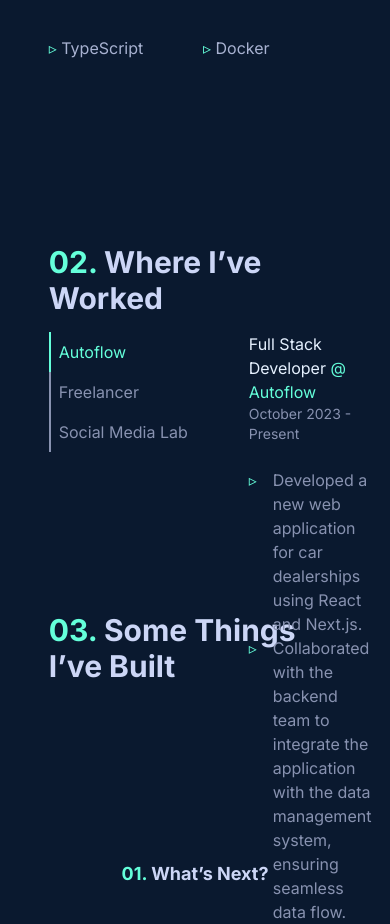
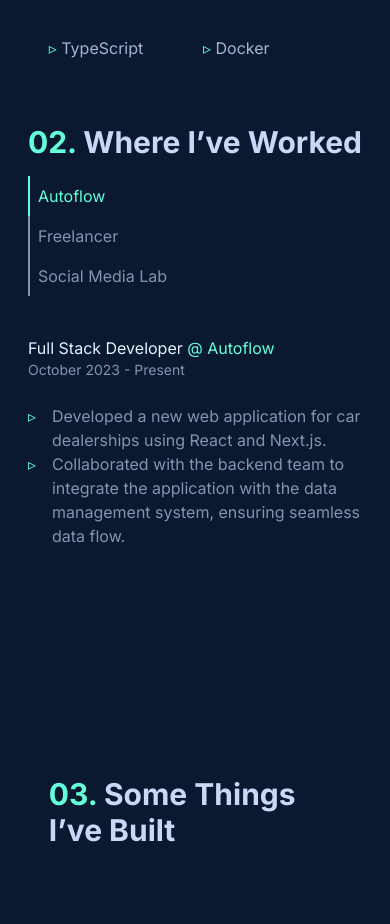
Before and after one commit to Jonavoe/portfolio, a React (Vite) app: page / in a window 390 px wide. Shown: the part 1920-2844 px from the top of the page. Built offline with nearby package versions, Linux system fonts and the light colour scheme; a web font is replaced by a local one.

Commit message:
Update Experience.tsx

```diff
--- a/src/components/Experience.tsx
+++ b/src/components/Experience.tsx
@@ -8,13 +8,13 @@ export default function Experience() {
     }
 
     return (
-        <div id='experience' className='flex justify-center my-40'>
-            <div className='w-3/4 md:w-3/6'>
-                <div className='flex w-3/4 flex-col gap-4 '>
+        <div id='experience' className='flex justify-center my-10 md:my-40'>
+            <div className=' md:w-3/6'>
+                <div className='flex md:w-3/4 flex-col gap-4 '>
 
                     <h2 className='text-3xl font-bold text-[--lightest-slate]'><span className='text-[--green]'>02.</span> Where I’ve Worked</h2>
 
-                    <div className='flex gap-10'>
+                    <div className='flex flex-col md:flex-row mb-80 md:mb-0 gap-10'>
                         <div className='flex flex-col'>
                             <div className={`p-2 borderLeft ${select === "autoflow" ? "text-[--green] borderLeftSelect" : "text-[--slate] borderLeft w-[10rem]"}`} onClick={() => handleClick("autoflow")}>Autoflow</div>
                             <div className={`p-2  ${select === "freelancer" ? "text-[--green] borderLeftSelect" : "text-[--slate] borderLeft w-[10rem]"}`} onClick={() => handleClick("freelancer")}>Freelancer</div>
@@ -28,7 +28,7 @@ export default function Experience() {
                                 </h3>
                                 <p className='text-sm text-[--slate]'>October 2023 - Present</p>
                                 <div className='mt-6'>
-                                    <div className='flex gap-4'>
+                                    <div className='flex gap-4 '>
                                         <span className='text-[--green]'>▹</span>
                                         <p className='text-[--slate]'>
                                             Developed a new web application for car dealerships using React and Next.js.
```
